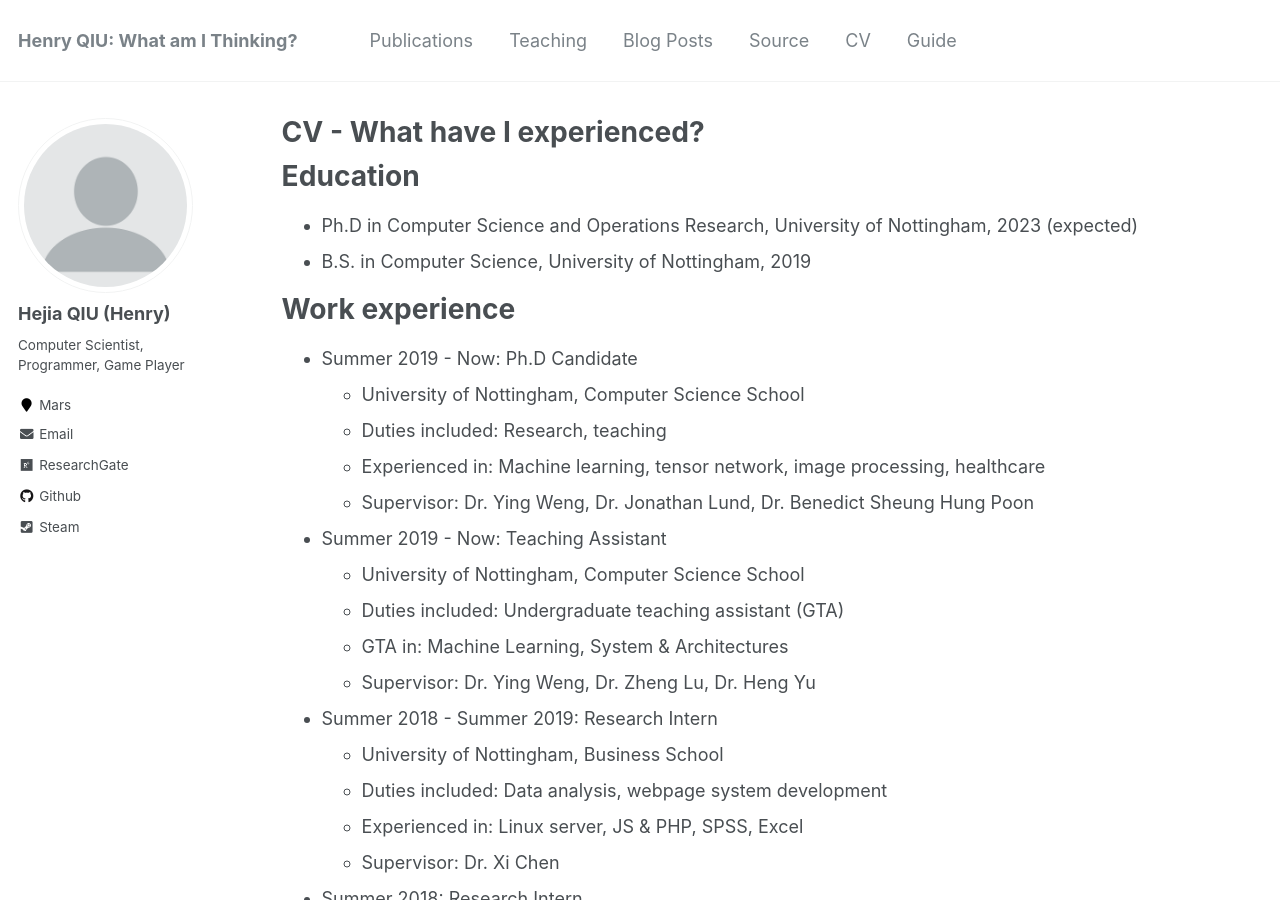
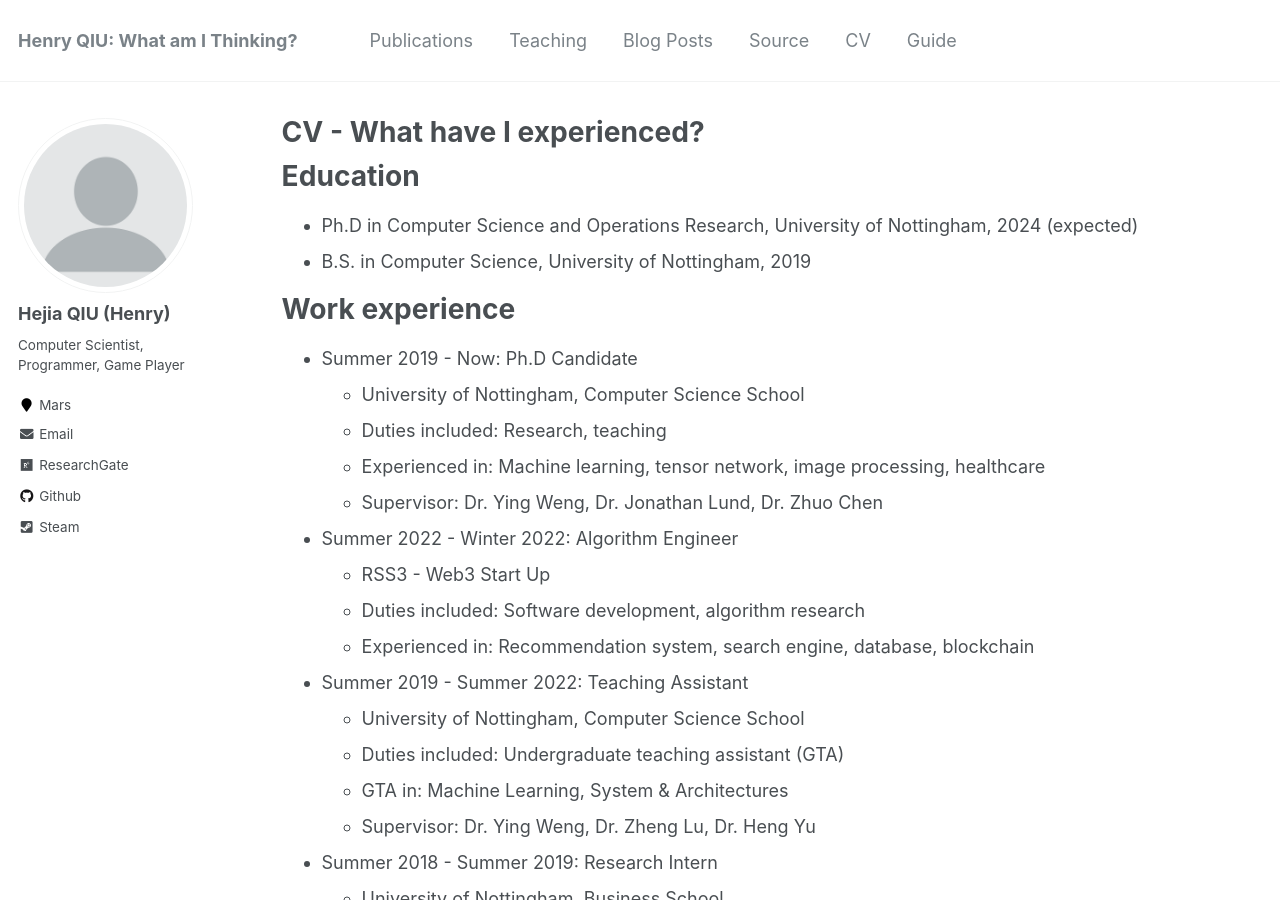
Before and after one commit to HenryJaQiu/HenryJaQiu.github.io, a Jekyll site: the page built from _pages/cv.md, in a window 1280 px wide and 900 px high. Built offline with Jekyll 4.4.1, drawn with Linux system fonts in a browser that asks for light colours.

Commit message:
Update cv.md

```diff
--- a/_pages/cv.md
+++ b/_pages/cv.md
@@ -12,7 +12,7 @@ redirect_from:
 Education
 ======
 
-* Ph.D in Computer Science and Operations Research, University of Nottingham, 2023 (expected)
+* Ph.D in Computer Science and Operations Research, University of Nottingham, 2024 (expected)
 * B.S. in Computer Science, University of Nottingham, 2019
 
 Work experience
@@ -22,8 +22,12 @@ Work experience
   * University of Nottingham, Computer Science School
   * Duties included: Research, teaching
   * Experienced in: Machine learning, tensor network, image processing, healthcare
-  * Supervisor: Dr. Ying Weng, Dr. Jonathan Lund, Dr. Benedict Sheung Hung Poon
-* Summer 2019 - Now: Teaching Assistant
+  * Supervisor: Dr. Ying Weng, Dr. Jonathan Lund, Dr. Zhuo Chen
+* Summer 2022 - Winter 2022: Algorithm Engineer
+  * RSS3 - Web3 Start Up
+  * Duties included: Software development, algorithm research
+  * Experienced in: Recommendation system, search engine, database, blockchain
+* Summer 2019 - Summer 2022: Teaching Assistant
   * University of Nottingham, Computer Science School
   * Duties included: Undergraduate teaching assistant (GTA)
   * GTA in: Machine Learning, System & Architectures
```
